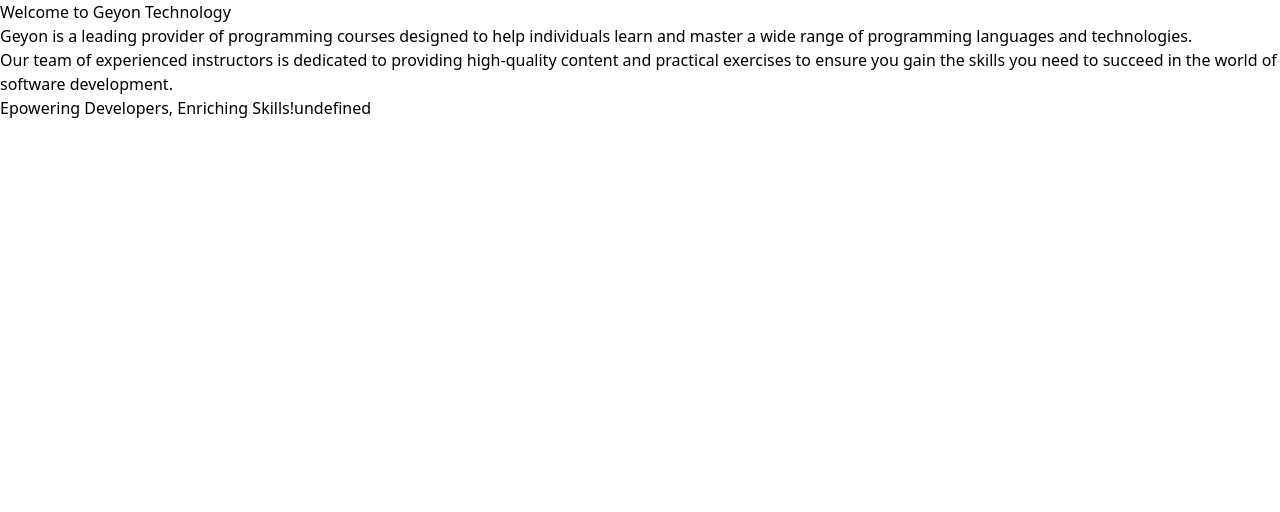
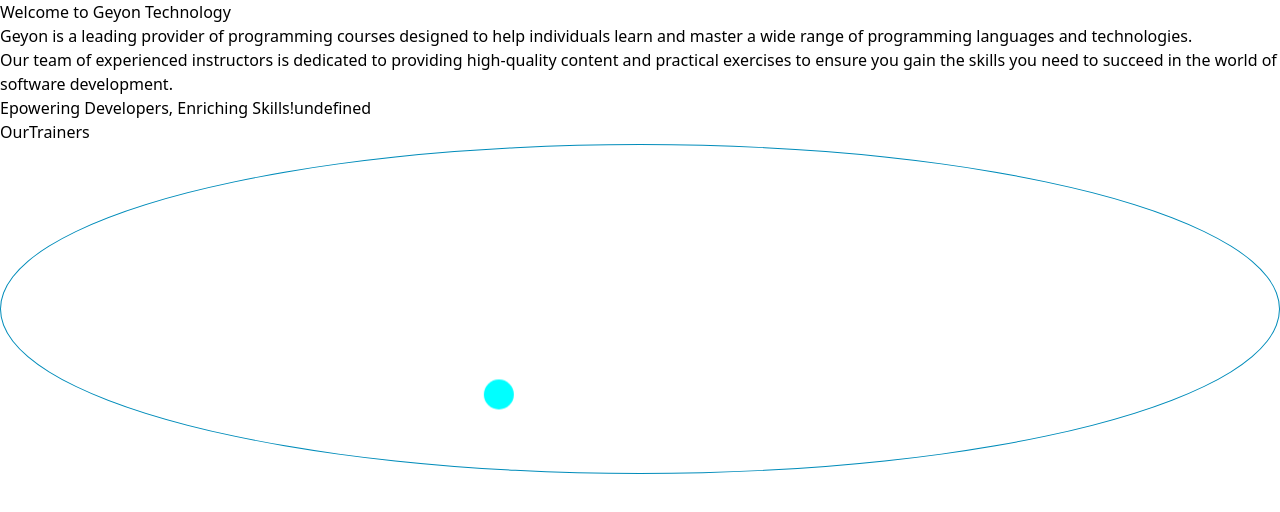
Before and after one commit to beke1223/GeyonTech, a React (Vite) app: page / in a window 1280 px wide. Shown: the top 512 px of the page. Built offline with nearby package versions, Linux system fonts and the light colour scheme.

Commit message:
Minor Commit

```diff
--- a/src/App.jsx
+++ b/src/App.jsx
@@ -1,13 +1,14 @@
 
 import Description from './components/Description'
+import Ourtrainer from './components/Ourtrainer'
 
 function App() {
 
 
   return (
     <>
-
       <Description/>
+      <Ourtrainer/>
     </>
   )
 }
--- a/src/components/Description.jsx
+++ b/src/components/Description.jsx
@@ -1,3 +1,4 @@
+// eslint-disable-next-line no-unused-vars
 import React, { useEffect, useState } from "react";
 import { motion } from "framer-motion";
 
--- /dev/null
+++ b/src/components/Ourtrainer.jsx
@@ -0,0 +1,19 @@
+import '../customcss/description.css'
+const Ourtrainer = () => {
+    return (
+        <div className='flex flex-col m-[1%] shadow-lg p-[5%] '>
+           <div className="flex justify-center mb-10">
+                <h1 className=" text-5xl">
+                    <span className="mr-5">Our</span>
+                    <span className=" bg-gradient-to-r from-blue-600 via-blue-400 to-blue-200 text-transparent bg-clip-text">Trainers</span>
+                </h1>
+           </div>
+           <div className="ellipse">
+                <div className="circle"></div>
+           </div>
+
+        </div>
+    )
+}
+
+export default Ourtrainer
--- a/src/customcss/description.css
+++ b/src/customcss/description.css
@@ -13,3 +13,40 @@
     font-weight: bold;
     color: #008cba;
   }
+
+
+  .ellipse{
+    width:100%;
+    height:330px;
+    border:1px solid #008cba;
+    position:relative;
+    top:0; bottom:0; left:0;right:0;
+    margin:auto;
+    border-radius:50%;
+  }
+
+  .circle{
+    width:30px;
+    height:30px;
+    background:cyan;
+    border-radius:50%;
+    position:absolute;
+    top:0; bottom:0; left:0;right:0;
+    overflow:hidden;
+    margin:auto;
+    animation: circle 6s linear infinite;
+  }
+
+  @keyframes circle{
+    0%{
+      transform:rotate(0deg)
+                translate(-165px)
+                rotate(0deg);
+
+    }
+    100%{
+      transform:rotate(360deg)
+                translate(-165px)
+                rotate(-360deg);
+    }
+  }
```
